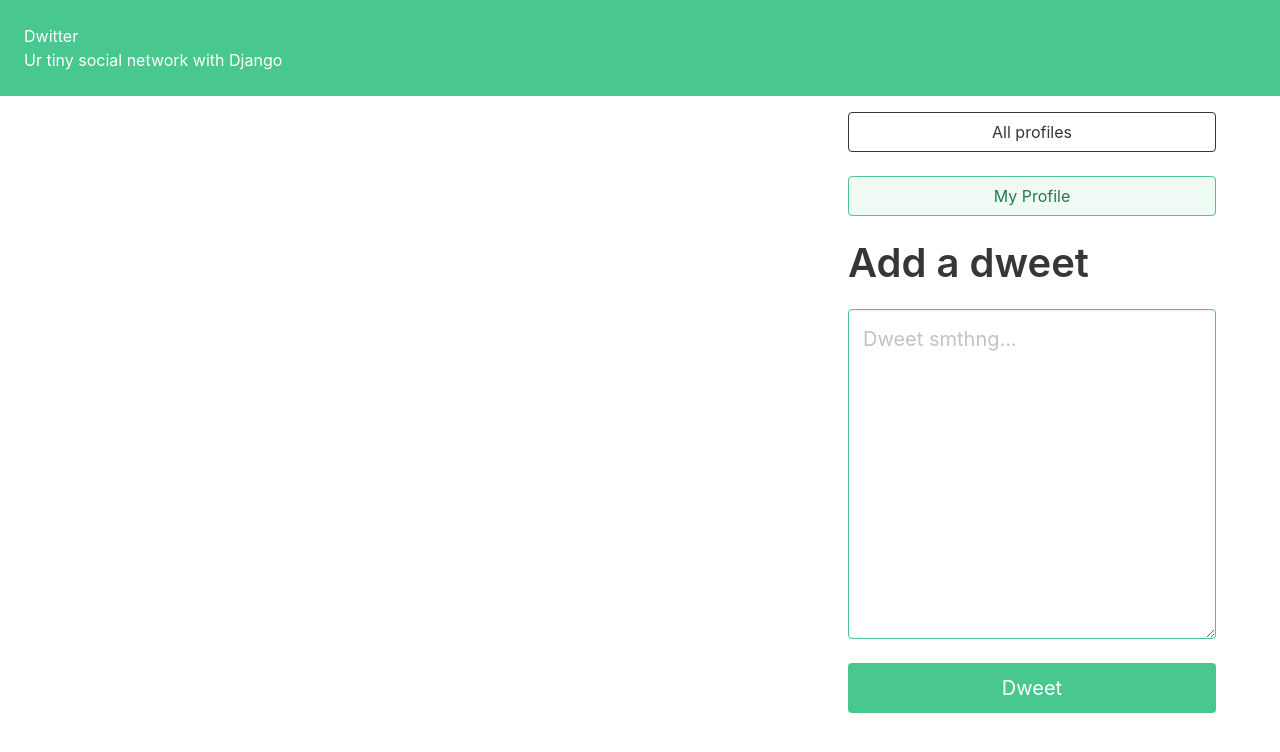
After one commit to Jorhp90/bckend_dev, a Django app: template real_python_social_network/templates/dwitter/dashboard.html in a window 1280 px wide. The commit adds this page. Shown: the top 752 px of the page. Run offline with Django 4.2, Linux system fonts and the light colour scheme; the template is opened without the code that fills it: values that come from a table or form of the project are taken from there, others are empty.

Commit message:
finshed tutorial, yet improves to be made

```diff
--- /dev/null
+++ b/real_python_social_network/dwitter/forms.py
@@ -0,0 +1,19 @@
+from django import forms
+from dwitter.models import Dweet
+
+class DweetForm(forms.ModelForm):
+    """form to create a new dweet"""
+    body = forms.CharField(
+        required=True,
+        #Textarea widget render an HTML <textarea> element, offers more space for users 2 enter text
+        widget=forms.widgets.Textarea(
+        attrs={
+            "placeholder":"Dweet smthng...", #ph will show up in the box and go away once the user clicks
+            "class":"textarea is-success is-medium",}), #relates to textarea CSS rule defined by Bulma
+        label="", #removes Body text, Django default setting renders the name of a form field as its label
+        )
+
+    class Meta: #This options class allows to pass any information that isn’t a field to your form class
+        model = Dweet
+        fields = ("body",)
+        #exclude = ("email", ) #as touple
--- a/real_python_social_network/templates/base.html
+++ b/real_python_social_network/templates/base.html
@@ -8,12 +8,14 @@
     <title>{% block title %}{% endblock title %} | Dwitter </title>
 </head>
 <body>
+    <a href="{% url 'dwitter_app:dashboard_view' %}">
     <section class="hero is-small is-success mb-4">
         <div class="hero-body">
             <h1>Dwitter</h1>
             <p>Ur tiny social network with Django</p>
         </div>
     </section>
+    </a>
     <div class="container">
         <div class="columns">
             {% block content %}{% endblock content %}
--- /dev/null
+++ b/real_python_social_network/templates/dwitter/dashboard.html
@@ -0,0 +1,48 @@
+{% extends 'base.html' %}
+{% block title %}Dashboard{% endblock title %}
+{% block content %}
+
+
+<div class="column">
+    {% for dweet in dweets %}
+    <div class="box">
+        {{ dweet.body|truncatechars:50 }}
+        <span class="is-small has-text-grey-light">
+            ({{ dweet.created_at }} by {{ dweet.email.username }})
+        </span>
+    </div>
+    {% endfor %}
+</div>
+
+<div class="column is-one-third">
+    <div class="block">
+        <a href="{% url "dwitter_app:profile_list_view" %}">
+            <button class="button is-dark is-outlined is-fullwidth">
+                All profiles
+            </button>
+        </a>
+    </div>
+    <div class="block">
+        <a href="{% url "dwitter_app:profile_view" request.user.profile.id %}">
+            <button class="button is-success is-light is-outlined is-fullwidth">
+                My Profile
+            </button>
+        </a>
+    </div>
+
+    <div class="block">
+        <div class="block">
+            <h2 class="title is-2">Add a dweet</h2>
+        </div>
+        <div class="block">
+            <form method="POST">
+                {% csrf_token %}
+                {{ form.as_p }}
+                <button class="button is-success is-fullwidth is-medium mt-5"
+                type="submit">Dweet</button>
+            </form>
+        </div>
+    </div>
+</div>
+
+{% endblock content %}
```
Also changed, not shown: real_python_social_network/dwitter/views.py (+21 -6 lines), real_python_social_network/README.md.
